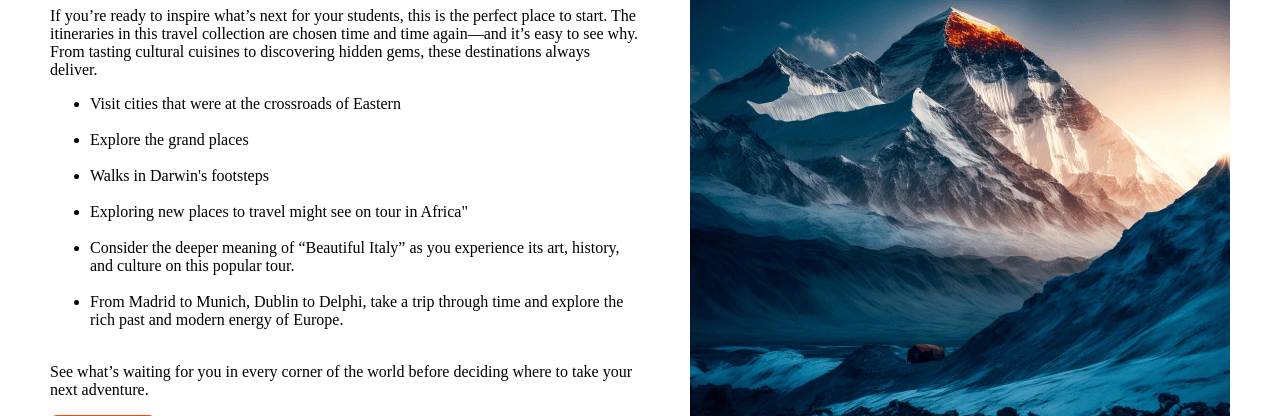
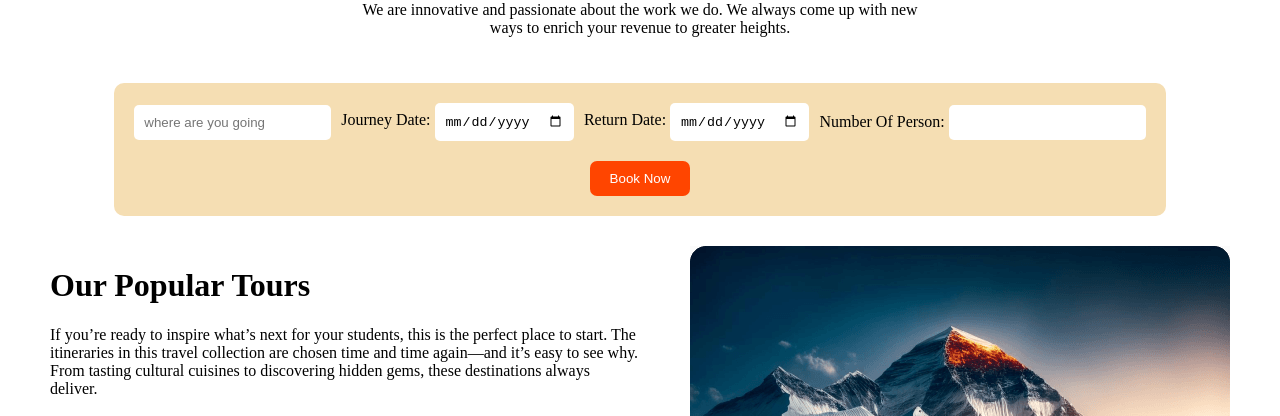
Before and after one commit to rishadislam1/andtour, a plain HTML site: page index.html in a window 1280 px wide. Shown: the part 691-1107 px from the top of the page. Drawn offline with Linux system fonts and the light colour scheme.

Commit message:
choose your hotels self section done

```diff
--- a/index.html
+++ b/index.html
@@ -52,6 +52,41 @@
         <button><i class="fa-solid fa-magnifying-glass"></i>Find Now</button>
       </div>
     </header>
+    <!-- self hotels -->
+    <div>
+
+    </div>
+    <div class="destination">
+      <h1>Choose Your Hotels</h1>
+      <div class="destinationP">
+        <p>
+          We are innovative and passionate about the work we do. We always come
+          up with new ways to enrich your revenue to greater heights.
+        </p>
+       <div class="choosecolor">
+        <div class="hotelchoose">
+          <input type="text" name="" id="" placeholder="where are you going">
+          <div>
+            <label for="">Journey Date: </label>
+            <input type="date" name="" id="">
+          </div>
+          <div>
+            <label for="">Return Date: </label>
+            <input type="date" name="" id="">
+          </div>
+          <div>
+            <label for="">Number Of Person: </label>
+            <input type="number" name="" id="">
+          </div>
+        </div>
+        <button>Book Now</button>
+       </div>
+
+      </div>
+
+
+
+    </div>
     <!-- popular tour -->
     <div class="populer">
       <div>
--- a/style.css
+++ b/style.css
@@ -277,6 +277,28 @@ button {
   border: none;
   background-color: rgba(185, 185, 185, 0.13);
 }
+.choosecolor{
+  margin-top: 30px;
+  background-color: wheat;
+  border-radius: 10px;
+  padding: 20px;
+}
+.choosecolor button{
+  margin-top: 20px;
+}
+.hotelchoose{
+  display: flex;
+  flex-wrap: wrap;
+  gap: 10px;
+  justify-content: center;
+  align-items: center;
+}
+.hotelchoose input{
+  padding: 10px;
+  border-radius: 5px;
+  border: none;
+  background-color: rgb(255, 255, 255);
+}
 footer{
   margin-top: 40px;
   background-color: rgba(128, 128, 128, 0.132);
```
